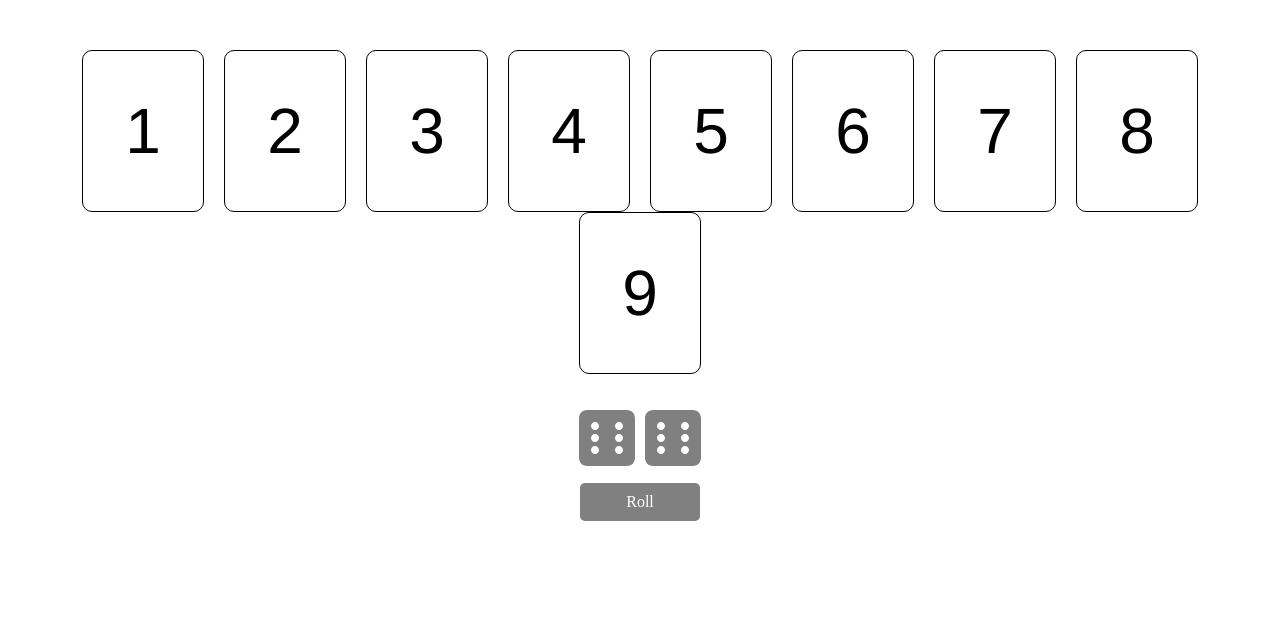
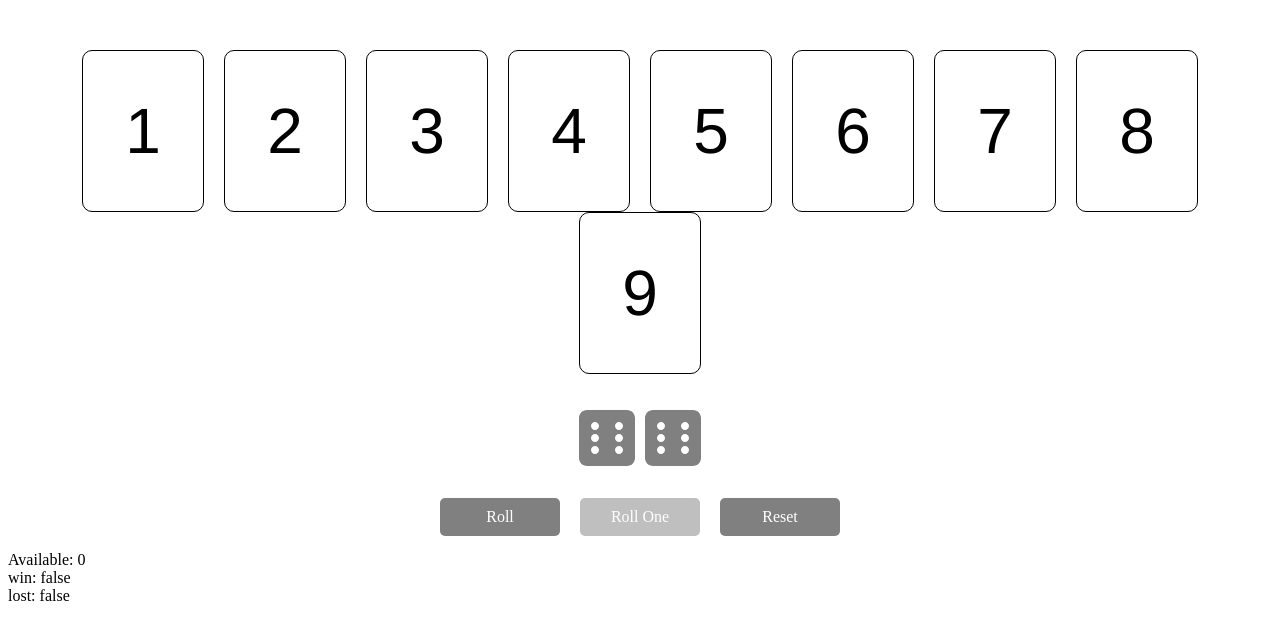
Before and after one commit to nbar1/shut-the-box, a React (Create React App) app: page / in a window 1280 px wide. Shown: the top 640 px of the page. Built offline with nearby package versions, Linux system fonts and the light colour scheme.

Commit message:
Make game playable

```diff
--- a/src/App.js
+++ b/src/App.js
@@ -1,9 +1,12 @@
-import React from 'react';
+import React, { useContext } from 'react';
 import styled from 'styled-components';
 import initializeFontAwesome from './helpers/fontAwesome';
 
+import { RootContext } from './RootContext';
+
 import Card from './components/Card';
 import Dice from './components/Dice';
+import Info from './components/Info';
 
 initializeFontAwesome();
 
@@ -13,16 +16,19 @@ const CardsWrapper = styled.div`
 `;
 
 function App() {
+	const { cardsClosed } = useContext(RootContext);
+
 	let cards = [];
 
 	for (let i = 1; i < 10; i++) {
-		cards.push(<Card number={i} />);
+		cards.push(<Card key={i} number={i} closed={cardsClosed[i]} />);
 	}
 
 	return (
 		<div className="App">
 			<CardsWrapper>{cards}</CardsWrapper>
 			<Dice />
+			<Info />
 		</div>
 	);
 }
--- a/src/RootContext.js
+++ b/src/RootContext.js
@@ -1,37 +1,51 @@
-import React, { useState, useEffect } from 'react';
+import React, { useState } from 'react';
 import PropTypes from 'prop-types';
 
 export const RootContext = React.createContext({});
 
 export const Provider = ({ children }) => {
-	const [cardsFlipped, setCardsFlipped] = useState({
+	const [cardsClosed, setCardsClosed] = useState({
 		1: false,
 		2: false,
 		3: false,
 		4: false,
 		5: false,
 		6: false,
+		7: false,
+		8: false,
+		9: false,
 	});
 	const [availableCredit, setAvailableCredit] = useState(0);
 	const [gameWon, setGameWon] = useState(false);
 	const [gameLost, setGameLost] = useState(false);
 
 	/**
-	 * flipCard
+	 * closeCard
 	 *
 	 * @param {number} card
 	 * @returns {void}
 	 */
-	const flipCard = card => {
+	const closeCard = card => {
 		if (availableCredit < card) return;
 
-		setCardsFlipped({ ...cardsFlipped, [card]: true });
+		if (cardsClosed[card] === true) return;
+
+		setCardsClosed({ ...cardsClosed, [card]: true });
 
 		setAvailableCredit(availableCredit - card);
 
 		if (isGameWon() === true) setGameWon(true);
 
 		if (isGameLost() === true) setGameLost(true);
+	};
+
+	/**
+	 * canRollOneDie
+	 *
+	 * @returns {bool}
+	 */
+	const canRollOneDie = () => {
+		return cardsClosed[7] === true && cardsClosed[8] === true && cardsClosed[9] === true;
 	};
 
 	/**
@@ -42,7 +56,8 @@ export const Provider = ({ children }) => {
 	const isGameWon = () => {
 		if (availableCredit !== 0) return false;
 
-		Object.values(cardsFlipped).forEach(value => {
+		Object.values(cardsClosed).forEach(value => {
+			console.log(value);
 			if (value === false) return false;
 		});
 
@@ -64,13 +79,16 @@ export const Provider = ({ children }) => {
 	 * @returns {void}
 	 */
 	const resetGame = () => {
-		setCardsFlipped({
+		setCardsClosed({
 			1: false,
 			2: false,
 			3: false,
 			4: false,
 			5: false,
 			6: false,
+			7: false,
+			8: false,
+			9: false,
 		});
 
 		setAvailableCredit(0);
@@ -82,13 +100,14 @@ export const Provider = ({ children }) => {
 
 	// exports
 	const rootContext = {
-		cardsFlipped,
-		flipCard,
+		cardsClosed,
+		closeCard,
 		availableCredit,
 		setAvailableCredit,
 		gameWon,
 		gameLost,
 		resetGame,
+		canRollOneDie,
 	};
 
 	return <RootContext.Provider value={rootContext}>{children}</RootContext.Provider>;
--- a/src/components/Card.js
+++ b/src/components/Card.js
@@ -1,6 +1,7 @@
-import React from 'react';
+import React, { useContext } from 'react';
 import PropTypes from 'prop-types';
 import styled, { css } from 'styled-components';
+import { RootContext } from '../RootContext';
 
 const CardWrapper = styled.div`
 	border: 1px solid #000;
@@ -15,23 +16,26 @@ const CardWrapper = styled.div`
 	:hover {
 		transform: scale(1.05);
 	}
+
+	${props =>
+		props.closed &&
+		css`
+			background-color: #a00;
+			color: #fff;
+		`}
 `;
 
 const Number = styled.div`
 	line-height: 160px;
 	font-size: 64px;
 	font-family: 'Franklin Gothic Medium', 'Arial Narrow', Arial, sans-serif;
-
-	${props =>
-		props.closed &&
-		css`
-			background-color: #a00;
-		`}
 `;
 
-const Card = ({ number }) => {
+const Card = ({ number, closed }) => {
+	const { closeCard } = useContext(RootContext);
+
 	return (
-		<CardWrapper>
+		<CardWrapper onClick={() => closeCard(number)} closed={closed}>
 			<Number>{number}</Number>
 		</CardWrapper>
 	);
@@ -39,6 +43,7 @@ const Card = ({ number }) => {
 
 Card.propTypes = {
 	number: PropTypes.number.isRequired,
+	closed: PropTypes.bool.isRequired,
 };
 
 export default Card;
--- a/src/components/Dice/index.js
+++ b/src/components/Dice/index.js
@@ -1,5 +1,7 @@
-import React, { useState } from 'react';
-import styled from 'styled-components';
+import React, { useState, useContext } from 'react';
+import styled, { css } from 'styled-components';
+
+import { RootContext } from '../../RootContext';
 
 import Die from './Die';
 
@@ -8,20 +10,32 @@ const DiceWrapper = styled.div`
 	text-align: center;
 `;
 
-const RollButton = styled.div`
+const ButtonsWrapper = styled.div`
+	margin: 15px auto;
+`;
+
+const Button = styled.div`
 	background: gray;
 	border-radius: 5px;
 	color: #fff;
 	cursor: pointer;
-	margin: 0 auto;
+	display: inline-block;
+	margin: 0 10px;
 	padding: 10px;
 	width: 100px;
+
+	${props =>
+		props.isDisabled &&
+		css`
+			opacity: 0.5;
+			cursor: default;
+		`}
 `;
 
 const Dice = () => {
 	const [die1, setDie1] = useState(6);
 	const [die2, setDie2] = useState(6);
-	const [diceSet, setDiceSet] = useState(false);
+	const { setAvailableCredit, availableCredit, canRollOneDie, resetGame } = useContext(RootContext);
 
 	/**
 	 * rollDice
@@ -29,26 +43,40 @@ const Dice = () => {
 	 * @returns {void}
 	 */
 	const rollDice = () => {
-		setDiceSet(false);
+		if (availableCredit !== 0) return;
 
 		let i = 0;
 
 		let rollInterval = setInterval(() => {
-			setDie1(Math.floor(Math.random() * 6) + 1);
-			setDie2(Math.floor(Math.random() * 6) + 1);
+			let die1Roll = Math.floor(Math.random() * 6) + 1;
+			let die2Roll = Math.floor(Math.random() * 6) + 1;
+
+			setDie1(die1Roll);
+			setDie2(die2Roll);
+
 			i++;
 
-			if (i === 15) clearInterval(rollInterval);
+			if (i === 15) {
+				clearInterval(rollInterval);
+				setAvailableCredit(die1Roll + die2Roll);
+			}
 		}, 100);
-
-		setDiceSet(true);
 	};
 
 	return (
 		<DiceWrapper>
 			<Die number={die1} />
 			<Die number={die2} />
-			<RollButton onClick={() => rollDice()}>Roll</RollButton>
+			<ButtonsWrapper>
+				<Button onClick={() => rollDice()} isDisabled={availableCredit !== 0}>
+					Roll
+				</Button>
+				<Button onClick={() => rollDice()} isDisabled={canRollOneDie() === false || availableCredit !== 0}>
+					Roll One
+				</Button>
+
+				<Button onClick={() => resetGame()}>Reset</Button>
+			</ButtonsWrapper>
 		</DiceWrapper>
 	);
 };
--- /dev/null
+++ b/src/components/Info.js
@@ -0,0 +1,19 @@
+import React, { useContext } from 'react';
+
+import { RootContext } from '../RootContext';
+
+const Info = () => {
+	const { availableCredit, gameWon, gameLost } = useContext(RootContext);
+
+	return (
+		<>
+			<div>Available: {availableCredit}</div>
+			<div>win: {gameWon.toString()}</div>
+			<div>lost: {gameLost.toString()}</div>
+		</>
+	);
+};
+
+Info.propTypes = {};
+
+export default Info;
```
